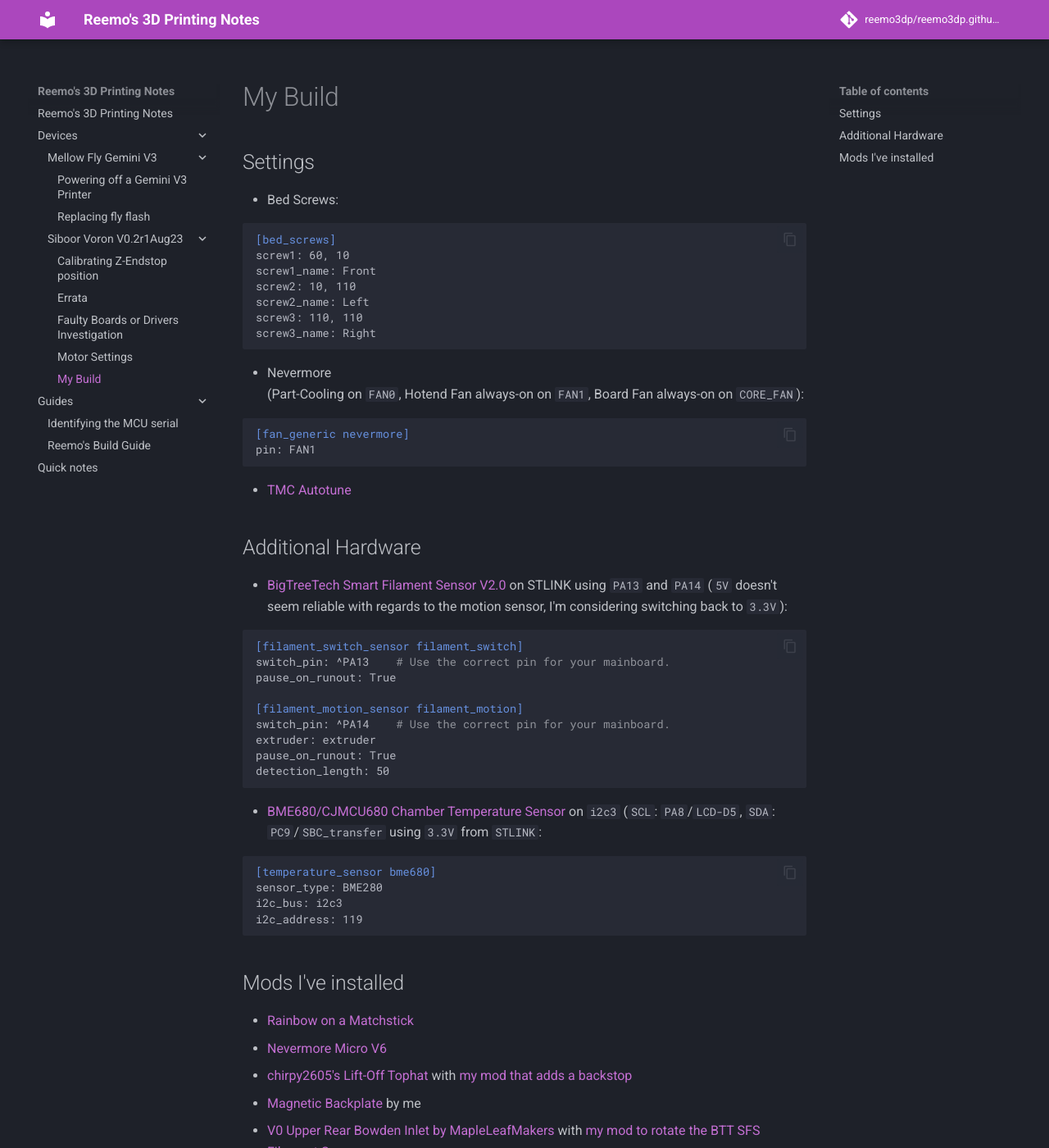
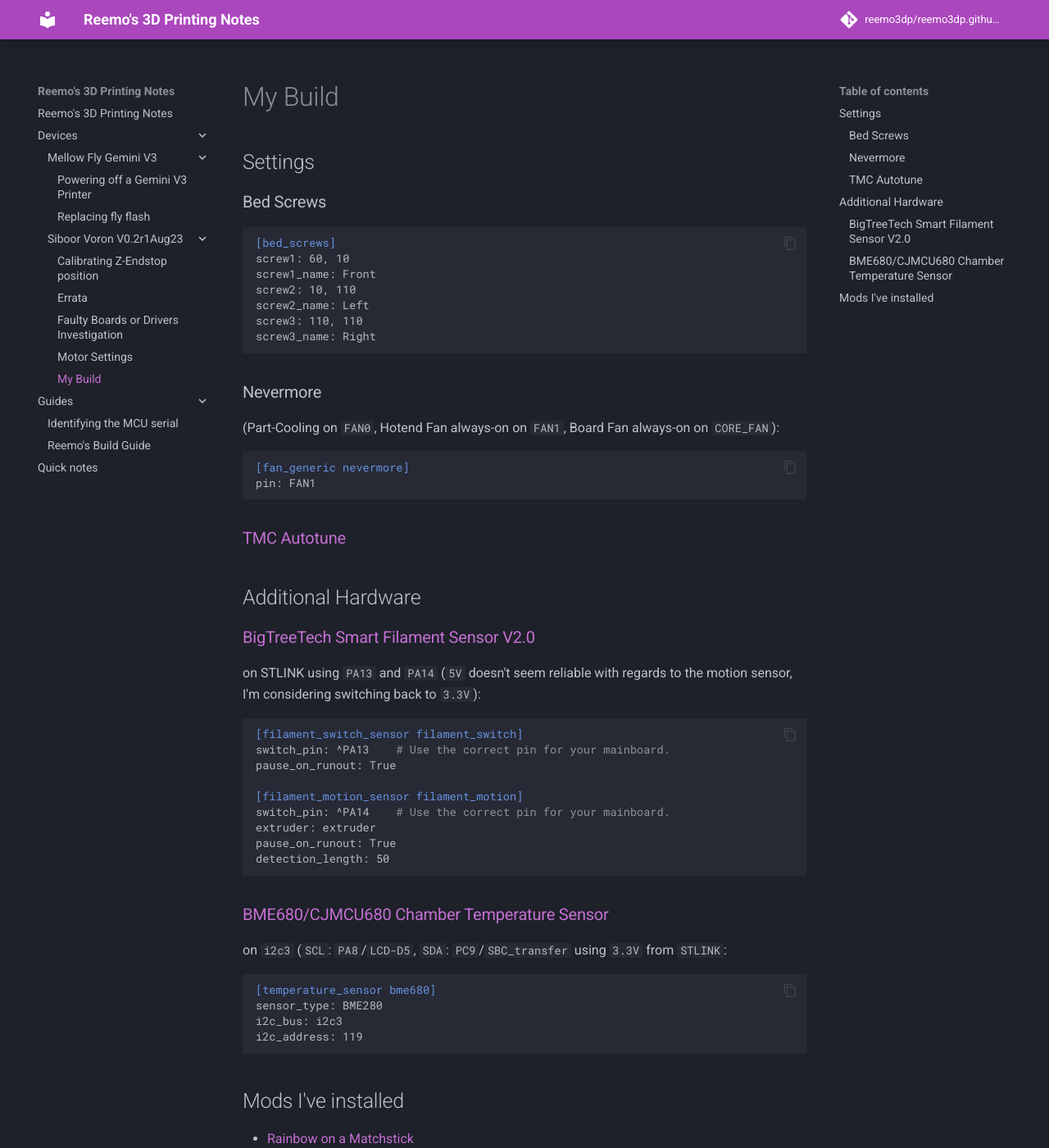
Before and after one commit to reemo3dp/reemo3dp.github.io, an MkDocs documentation site: the page built from docs/devices/Siboor-Voron-V0.2r1Aug23/my_build.md, in a window 1280 px wide and 1400 px high. Shown: the whole window at 82% size. Built offline with MkDocs 1.6.1 and Material for MkDocs 9.7.7, drawn with Linux system fonts in a browser that asks for light colours; plug-ins that fetch from the network failed and are left out; comment, search, counter and statistics services are not loaded; some of the changed text lies outside the part shown.

Commit message:
Add anchors to build

````diff
--- a/docs/devices/Siboor-Voron-V0.2r1Aug23/my_build.md
+++ b/docs/devices/Siboor-Voron-V0.2r1Aug23/my_build.md
@@ -2,7 +2,7 @@
 
 ## Settings
 
-- Bed Screws:
+### Bed Screws
 
 ```toml
 [bed_screws]
@@ -14,19 +14,22 @@ screw3: 110, 110
 screw3_name: Right
 ```
 
-- Nevermore
-  (Part-Cooling on `FAN0`, Hotend Fan always-on on `FAN1`, Board Fan always-on on `CORE_FAN`):
+### Nevermore
+
+(Part-Cooling on `FAN0`, Hotend Fan always-on on `FAN1`, Board Fan always-on on `CORE_FAN`):
 
 ```toml
 [fan_generic nevermore]
 pin: FAN1
 ```
 
-- [TMC Autotune](./motors.md#tmc-autotune)
+### [TMC Autotune](./motors.md#tmc-autotune)
 
 ## Additional Hardware
 
-- [BigTreeTech Smart Filament Sensor V2.0](https://biqu.equipment/products/btt-sfs-v2-0-smart-filament-sensor) on STLINK using `PA13` and `PA14` (`5V` doesn't seem reliable with regards to the motion sensor, I'm considering switching back to `3.3V`):
+### [BigTreeTech Smart Filament Sensor V2.0](https://biqu.equipment/products/btt-sfs-v2-0-smart-filament-sensor)
+
+on STLINK using `PA13` and `PA14` (`5V` doesn't seem reliable with regards to the motion sensor, I'm considering switching back to `3.3V`):
 
 ```toml
 [filament_switch_sensor filament_switch]
@@ -40,7 +43,9 @@ pause_on_runout: True
 detection_length: 50
 ```
 
-- [BME680/CJMCU680 Chamber Temperature Sensor](https://aliexpress.com/item/1005005970382773.html) on `i2c3` (`SCL`: `PA8`/`LCD-D5`, `SDA`: `PC9`/`SBC_transfer` using `3.3V` from `STLINK`:
+### [BME680/CJMCU680 Chamber Temperature Sensor](https://aliexpress.com/item/1005005970382773.html)
+
+on `i2c3` (`SCL`: `PA8`/`LCD-D5`, `SDA`: `PC9`/`SBC_transfer` using `3.3V` from `STLINK`:
 
 ```toml
 [temperature_sensor bme680]
````
Also changed, not shown: other parts of docs/devices/Siboor-Voron-V0.2r1Aug23/my_build.md (+1 -1 lines).
